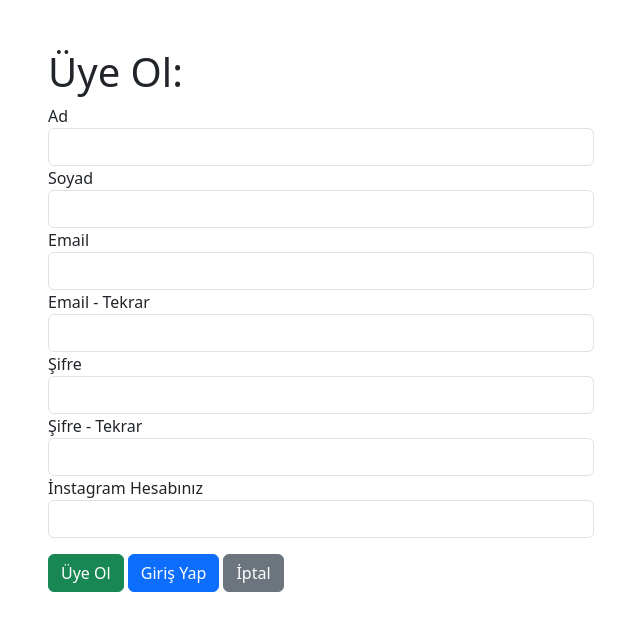
After one commit to Ramazankalfa/medium_clone, a Django app: page /user/register/ in a window 1280 px wide. The commit adds this page. Shown: the top 631 px of the page, without its empty margins (319-959 px from the left). Run offline with Django 4.2, Linux system fonts and the light colour scheme; some libraries are stand-ins or nearby versions.

Commit message:
'Register' sayfasinin olusturulmasi

```diff
--- /dev/null
+++ b/user_profile/templates/user_profile/register.html
@@ -0,0 +1,47 @@
+{% extends 'core/base_without_navbar.html' %}
+
+{% block content %}
+<div class="container mt-5">
+    <div class="row">
+        <div class="col-sm-6 offset-sm-3">
+            <h1>Üye Ol:</h1>
+            <form method="post">
+                {% csrf_token %}
+                <div class="form-group">
+                    <label for="first_name">Ad </label>
+                    <input type="text" class="form-control" id="first_name" name="first_name">
+                </div>
+                <div class="form-group">
+                    <label for="last_name">Soyad </label>
+                    <input type="text" class="form-control" id="last_name" name="last_name">
+                </div>
+                <div class="form-group">
+                    <label for="email">Email</label>
+                    <input type="email" class="form-control" id="email" aria-describedby="emailHelp" name="email">
+                </div>
+                <div class="form-group">
+                    <label for="email-confirm">Email - Tekrar</label>
+                    <input type="email" class="form-control" id="email-confirm" aria-describedby="emailHelp"
+                        name="email-confirm">
+                </div>
+                <div class="form-group">
+                    <label for="password">Şifre</label>
+                    <input type="password" class="form-control" id="password" name="password">
+                </div>
+                <div class="form-group">
+                    <label for="password-confirm">Şifre - Tekrar</label>
+                    <input type="password" class="form-control" id="password-confirm" name="password-confirm">
+                </div>
+                <div class="form-group">
+                    <label for="instagram">İnstagram Hesabınız</label>
+                    <input type="text" class="form-control" id="instagram" name="instagram">
+                </div>
+                <button type="submit" class="btn btn-success my-3">Üye Ol</button>
+                <a href="{% url 'user_profile:login_view' %}" class="btn btn-primary">Giriş Yap</a>
+                <a href="{% url 'home_view' %}" class="btn btn-secondary">İptal</a>
+            </form>
+        </div>
+    </div>
+</div>
+
+{% endblock content %}
--- a/user_profile/urls.py
+++ b/user_profile/urls.py
@@ -1,5 +1,5 @@
 from django.urls import path
-from .views import login_view, logout_view
+from .views import login_view, logout_view, register_view
 
 
 
@@ -7,5 +7,6 @@ app_name= 'user_profile'
 
 urlpatterns = [
     path('login/', login_view, name='login_view'),
+    path('register/', register_view, name='register_view'),
     path('logout/', logout_view, name='logout_view'),
 ]
--- a/user_profile/views.py
+++ b/user_profile/views.py
@@ -28,3 +28,10 @@ def logout_view(request):
     messages.success(request, f'{request.user.username} Oturumun kapatıldı.')
     logout(request)
     return redirect('home_view')
+
+
+def register_view(request):
+    context = dict()
+    if request.method == 'POST':
+        print(request.POST)
+    return render(request, 'user_profile/register.html', context)
```
Also changed, not shown: templates/core/navbar.html (+7 -2 lines), user_profile/templates/user_profile/login.html (+7 -3 lines), db.sqlite3.
